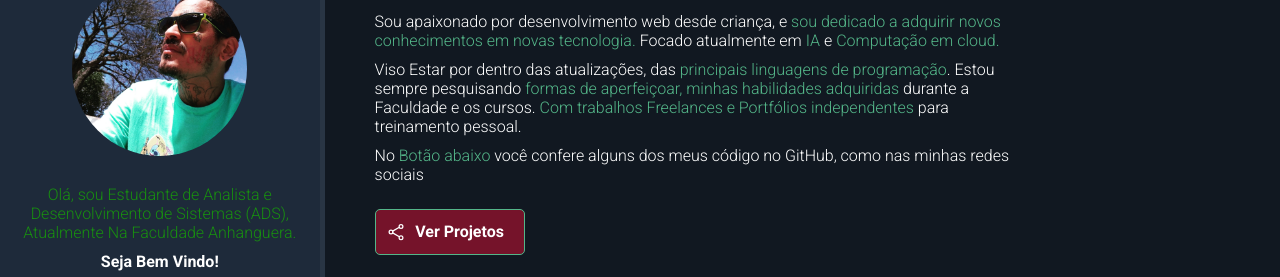
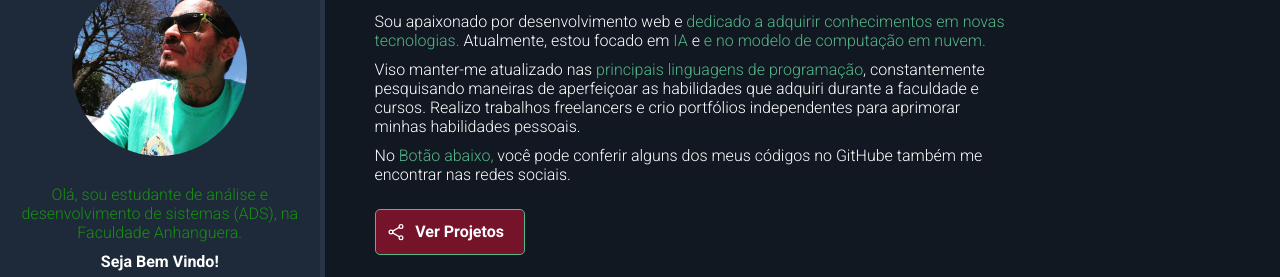
Before and after one commit to August1312/Auhist1312.github.io, a plain HTML site: page index.html in a window 1280 px wide. Shown: the part 102-379 px from the top of the page. Drawn offline with nearby package versions, Linux system fonts and the light colour scheme.

Commit message:
V1.6 att

```diff
--- a/index.html
+++ b/index.html
@@ -23,9 +23,7 @@
         <aside id="bio-container">
             <h2>Danilo Silva dos Santos</h2>
             <img id="bio-img" src="img\perfil_foto.jpg" alt="Danilo Silva dos Santos">
-            <p id="bio-text">Olá, sou
-            Estudante de Analista e Desenvolvimento de Sistemas (ADS), Atualmente
-            Na Faculdade Anhanguera.</p>
+            <p id="bio-text">Olá, sou estudante de análise e desenvolvimento de sistemas (ADS), na Faculdade Anhanguera.</p>
 
            <div class="br">
             <p id="welcome-text">Seja Bem Vindo!</p>
@@ -44,9 +42,9 @@
 <section id="about-container">
     <h1 id="name">Desenvolvedor FullStack</h1>
     <p id="title"></p>
-    <p class="description">Sou apaixonado por  desenvolvimento web desde criança, e <span class="highlight">sou dedicado a adquirir novos conhecimentos em novas tecnologia.</span> Focado atualmente em <span class="highlight">IA </span> e <span class="highlight">Computação em cloud.</span>  </p>
-    <p class="description">Viso Estar por dentro das atualizações, das<span class="highlight"> principais linguagens de programação</span>. Estou sempre pesquisando <span class="highlight">formas de aperfeiçoar, minhas habilidades adquiridas</span> durante a Faculdade e os cursos. <span class="highlight">Com trabalhos Freelances  e Portfólios  independentes</span> para treinamento pessoal.
-    <p class="description">No <span class="highlight"> Botão  abaixo </span> você confere alguns dos meus código no GitHub, como nas minhas redes sociais </p>
+    <p class="description">Sou apaixonado por desenvolvimento web e <span class="highlight">dedicado a adquirir conhecimentos em novas tecnologias.</span> Atualmente, estou focado em <span class="highlight">IA </span> e <span class="highlight">e no modelo de computação em nuvem.</span>  </p>
+    <p class="description">Viso manter-me atualizado nas<span class="highlight"> principais linguagens de programação</span>, constantemente pesquisando maneiras de aperfeiçoar as habilidades que adquiri durante a faculdade e cursos. Realizo trabalhos freelancers e crio portfólios independentes para aprimorar minhas habilidades pessoais.
+    <p class="description">No <span class="highlight"> Botão  abaixo, </span>você pode conferir alguns dos meus códigos no GitHube também me encontrar nas redes sociais. </p>
      <a href="https://github.com/August1312?tab=repositories" target="_blank" id="btn-projects"><ion-icon name= "share-social-outline"></ion-icon> <span>Ver Projetos</span></a>
 
 
```
